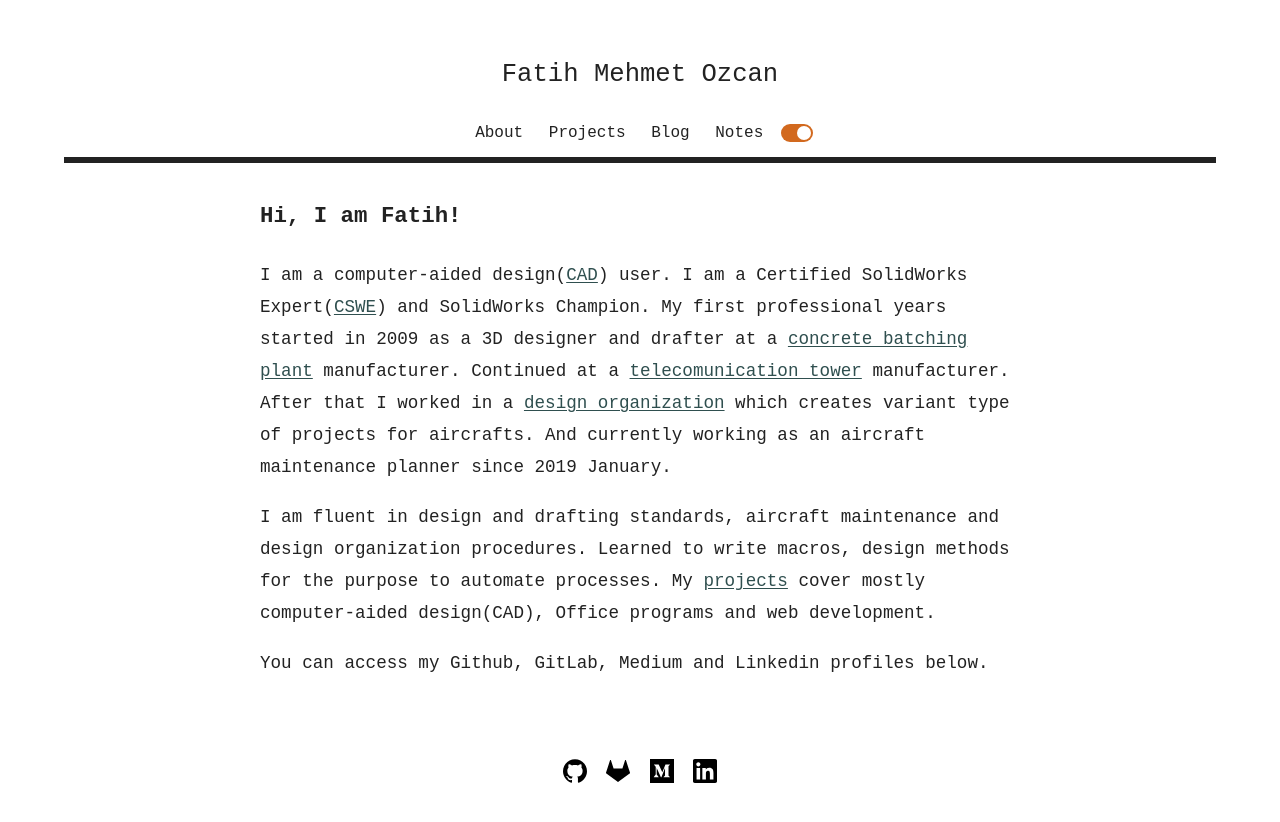
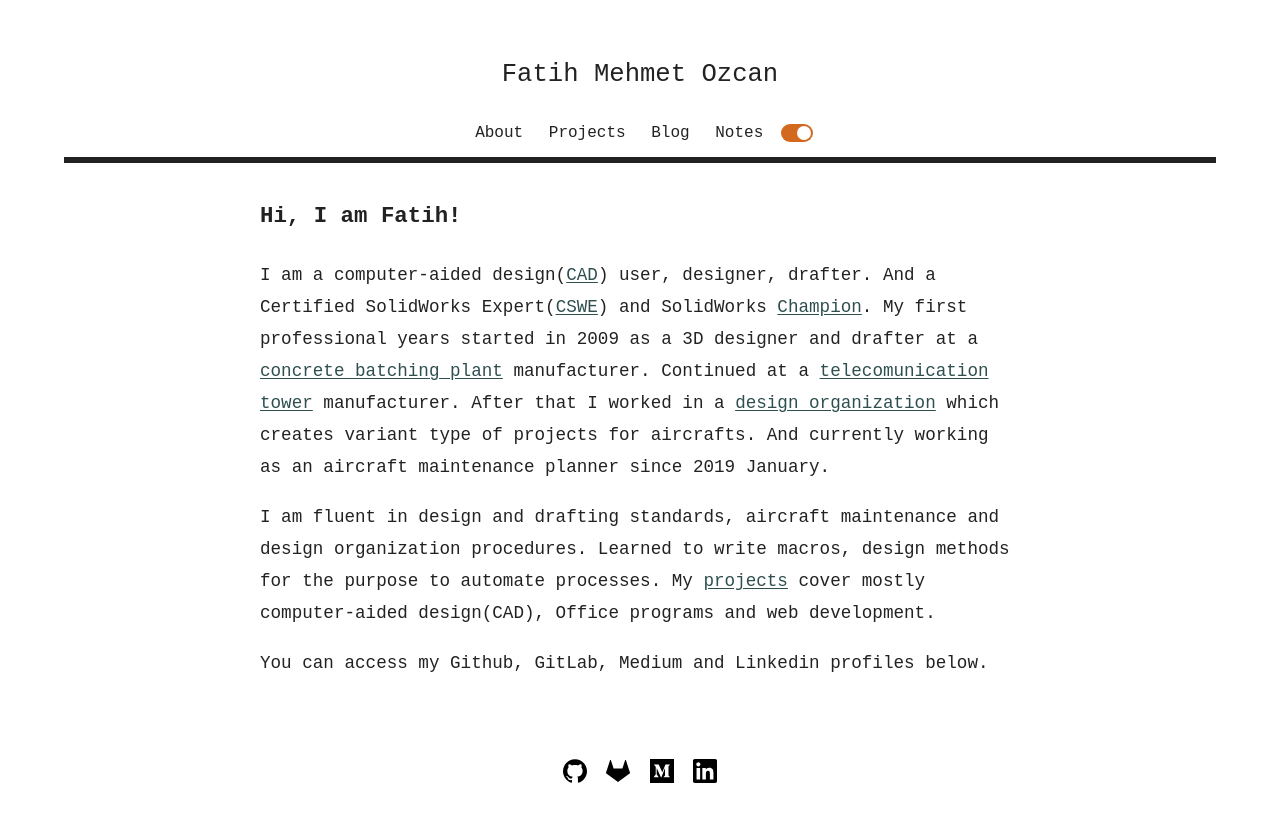
Before and after one commit to fatihmeh/fatihmeh.github.io, a Jekyll site: the page built from index.html, in a window 1280 px wide. Shown: the top 822 px of the page. Built offline with Jekyll 4.4.1, drawn with Linux system fonts in a browser that asks for light colours.

Commit message:
modifications

```diff
--- a/index.html
+++ b/index.html
@@ -4,7 +4,7 @@ title: Fatih Mehmet Ozcan
 ---
 
 <h2 class="parag-header">Hi, I am Fatih!</h2>
-<p class="about">I am a computer-aided design(<a href="https://en.wikipedia.org/wiki/Computer-aided_design" target="_blank">CAD</a>) user. I am a Certified SolidWorks Expert(<a href="https://www.youracclaim.com/badges/714364cf-6316-4259-a887-f85d9bb7d731/public_url" target="_blank">CSWE</a>) and SolidWorks Champion. My first professional years started in 2009 as a 3D designer and drafter at a <a href="https://en.wikipedia.org/wiki/Concrete_plant" target="_blank">concrete batching plant</a> manufacturer. Continued at a <a href="https://en.wikipedia.org/wiki/Radio_masts_and_towers#Tubular_steel" target="_blank">telecomunication tower</a> manufacturer. After that I worked in a <a href="https://www.easa.europa.eu/domains/aircraft-products/design-organisations" target="_blank">design organization</a> which creates variant type of projects for aircrafts. And currently working as an aircraft maintenance planner since 2019 January.</p>
+<p class="about">I am a computer-aided design(<a href="https://en.wikipedia.org/wiki/Computer-aided_design" target="_blank">CAD</a>) user, designer, drafter. And a Certified SolidWorks Expert(<a href="https://www.credly.com/badges/714364cf-6316-4259-a887-f85d9bb7d731/public_url" target="_blank">CSWE</a>) and SolidWorks <a href="https://www.credly.com/org/dassault-systemes/badge/solidworks-champion" target="_blank">Champion</a>. My first professional years started in 2009 as a 3D designer and drafter at a <a href="https://en.wikipedia.org/wiki/Concrete_plant" target="_blank">concrete batching plant</a> manufacturer. Continued at a <a href="https://en.wikipedia.org/wiki/Radio_masts_and_towers#Tubular_steel" target="_blank">telecomunication tower</a> manufacturer. After that I worked in a <a href="https://www.easa.europa.eu/domains/aircraft-products/design-organisations" target="_blank">design organization</a> which creates variant type of projects for aircrafts. And currently working as an aircraft maintenance planner since 2019 January.</p>
 <br>
 <p class="about">I am fluent in design and drafting standards, aircraft maintenance and design organization procedures. Learned to write macros, design methods for the purpose to automate processes. My <a href="/projects">projects</a> cover mostly computer-aided design(CAD), Office programs and web development.</p>
 <br>
--- a/projects/index.html
+++ b/projects/index.html
@@ -185,7 +185,7 @@ title: Projects - Fatih Mehmet Ozcan
       <a
         href="https://gitlab.com/fatihmehmetozcan/excel-snake"
         target="_blank"
-        ><img class="projects-images" src="/assets/bg-20.png" />Snake in Excel</a
+        ><img class="projects-images" src="/assets/bg-20.png" />Snake Game in Excel</a
       >
     </div>
   </div>
```
Also changed, not shown: other parts of projects/index.html (+1 -2 lines), _posts/2021-06-09-en-test.md (deleted, +0 -22 lines).
